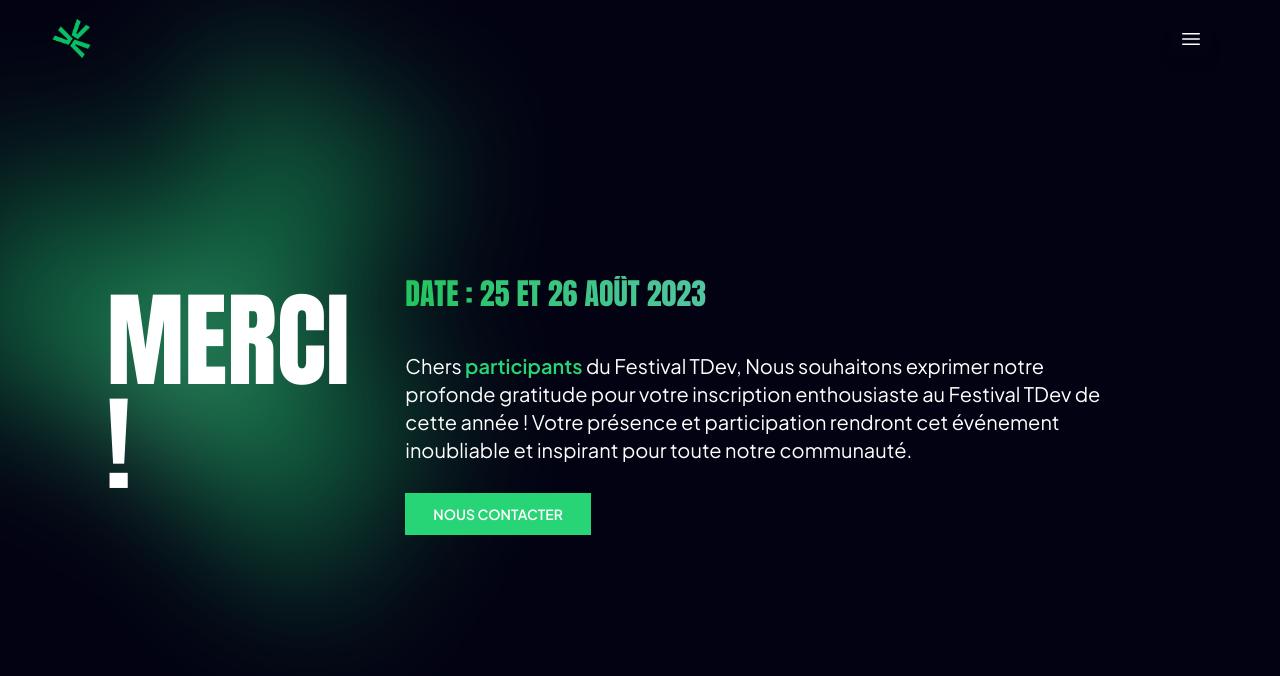
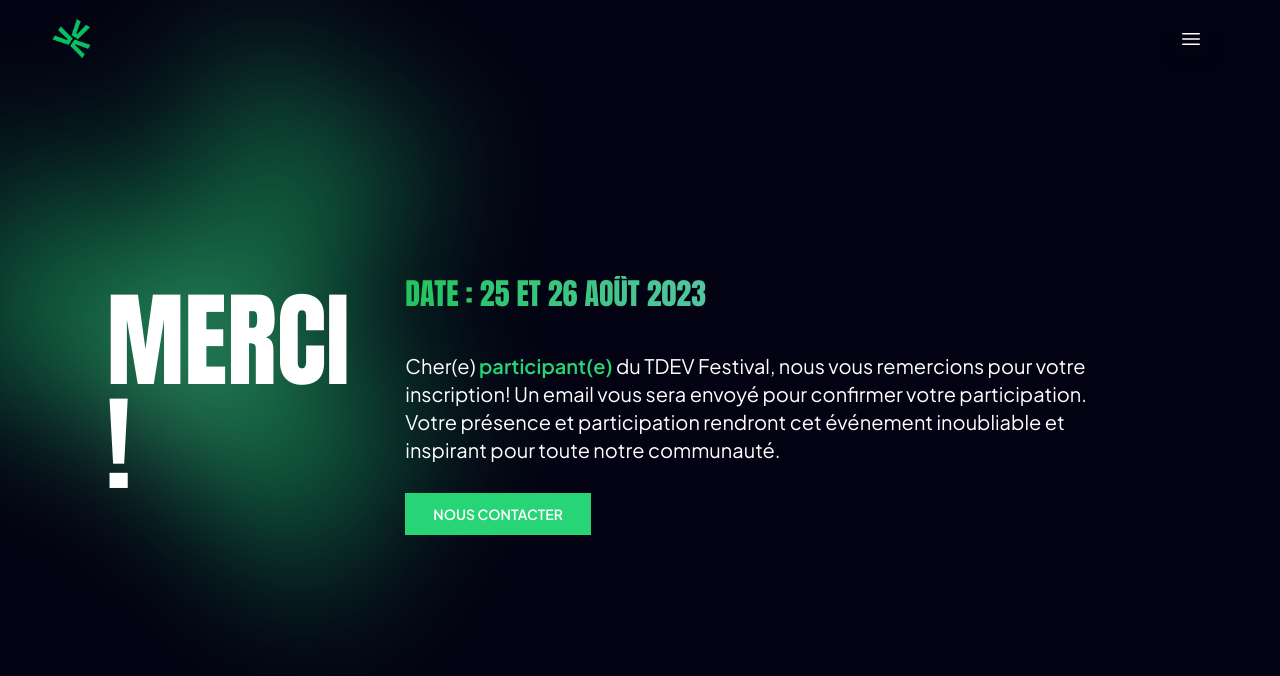
Before and after one commit to massahoudou/tedv-fest, a Next.js app: page /merci in a window 1280 px wide. Shown: the top 676 px of the page. Built offline with nearby package versions, Linux system fonts and the light colour scheme.

Commit message:
changing text

```diff
--- a/src/app/merci/page.jsx
+++ b/src/app/merci/page.jsx
@@ -31,13 +31,12 @@
                     </Heading>
                     <div data-aos="fade-up" data-aos-delay="300">
                         <p className="md:text-xl font-medium">
-                        Chers <span className="text-primary font-semibold"> participants </span> du Festival TDev,
-
-Nous souhaitons exprimer notre profonde gratitude pour votre inscription enthousiaste au Festival TDev de cette année ! Votre présence et participation rendront cet événement inoubliable et inspirant pour toute notre communauté.
+                        Cher(e) <span className="text-primary font-semibold"> participant(e) </span> du TDEV Festival, nous vous remercions pour votre inscription! Un email vous sera envoyé pour confirmer votre participation.
+Votre présence et participation rendront cet événement inoubliable et inspirant pour toute notre communauté.
                         </p>
                         <div className="mt-10"></div>
                         <div className="text-sm">
-                        <FillButton href="#contact"  title="Nous Contacter"/>
+                        <FillButton href="mailto:contact@ourtdev.com"  title="Nous Contacter"/>
                         </div>
 
                     </div>
```
